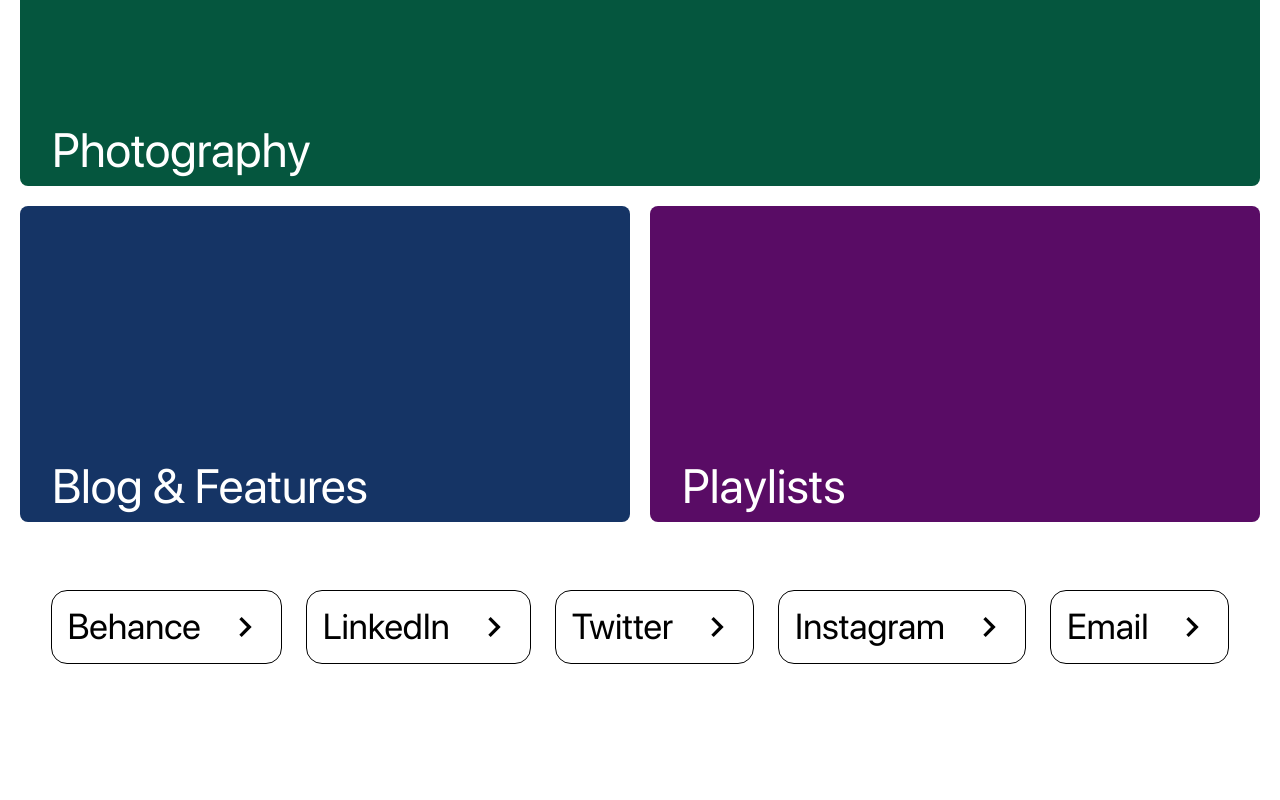
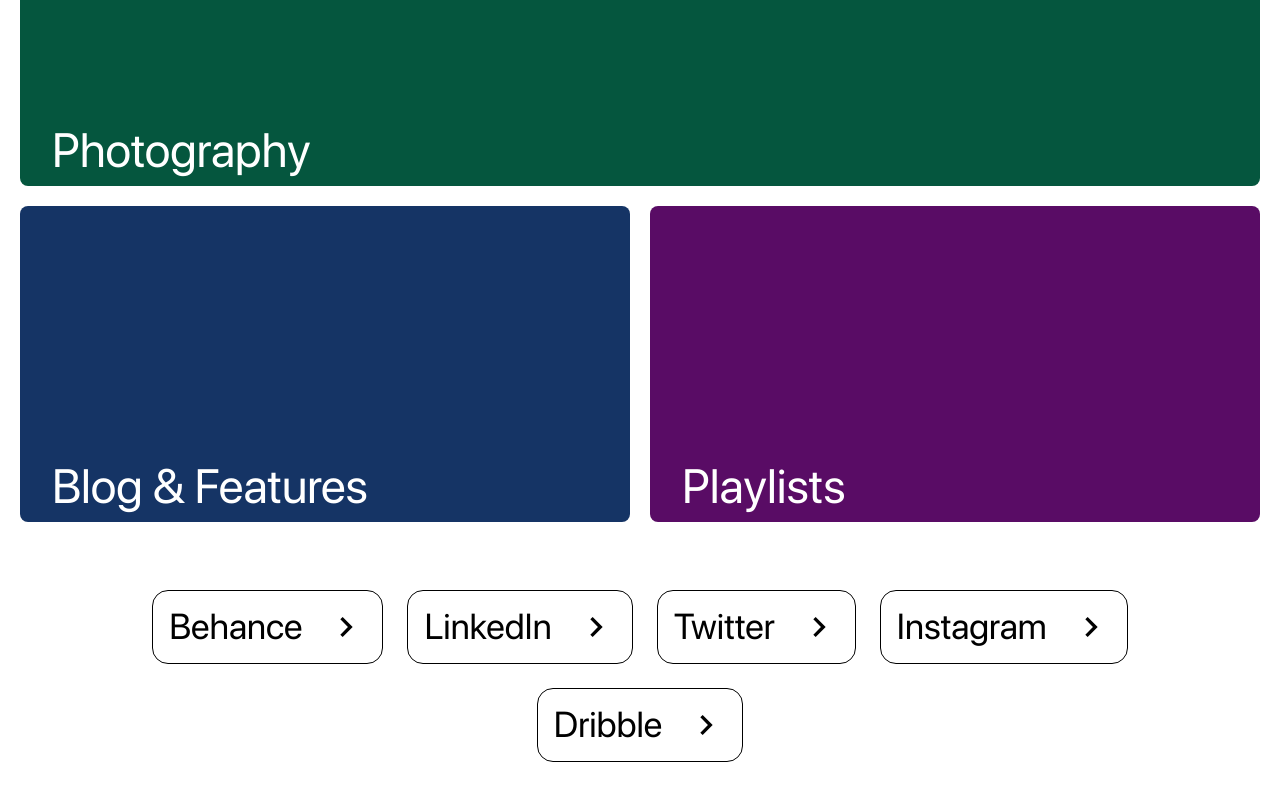
Before and after one commit to bankoledunsin/Dunsin-Bankole-Portfolio, a React (Vite) app: page / in a window 1280 px wide. Shown: the part 3746-4546 px from the top of the page. Before the commit the page ends 4458 px from the top, so only its background shows below. Built offline with nearby package versions, Linux system fonts and the light colour scheme.

Commit message:
feat: add footer links

```diff
--- a/src/components/AppFooter.jsx
+++ b/src/components/AppFooter.jsx
@@ -1,10 +1,10 @@
 const AppFooter = () => {
   const SOCIALS = [
-    { name: "Behance", link: "" },
-    { name: "LinkedIn", link: "" },
-    { name: "Twitter", link: "" },
-    { name: "Instagram", link: "" },
-    { name: "Email", link: "" },
+    { name: "Behance", link: "https://www.behance.net/dunsinbankole" },
+    { name: "LinkedIn", link: "https://www.linkedin.com/in/bankolejesudunsin/" },
+    { name: "Twitter", link: "https://x.com/bvnkole" },
+    { name: "Instagram", link: "https://instagram.com/bvnkole" },
+    { name: "Dribble", link: "https://dribbble.com/dunsinbankole" },
   ];
 
   return (
```
